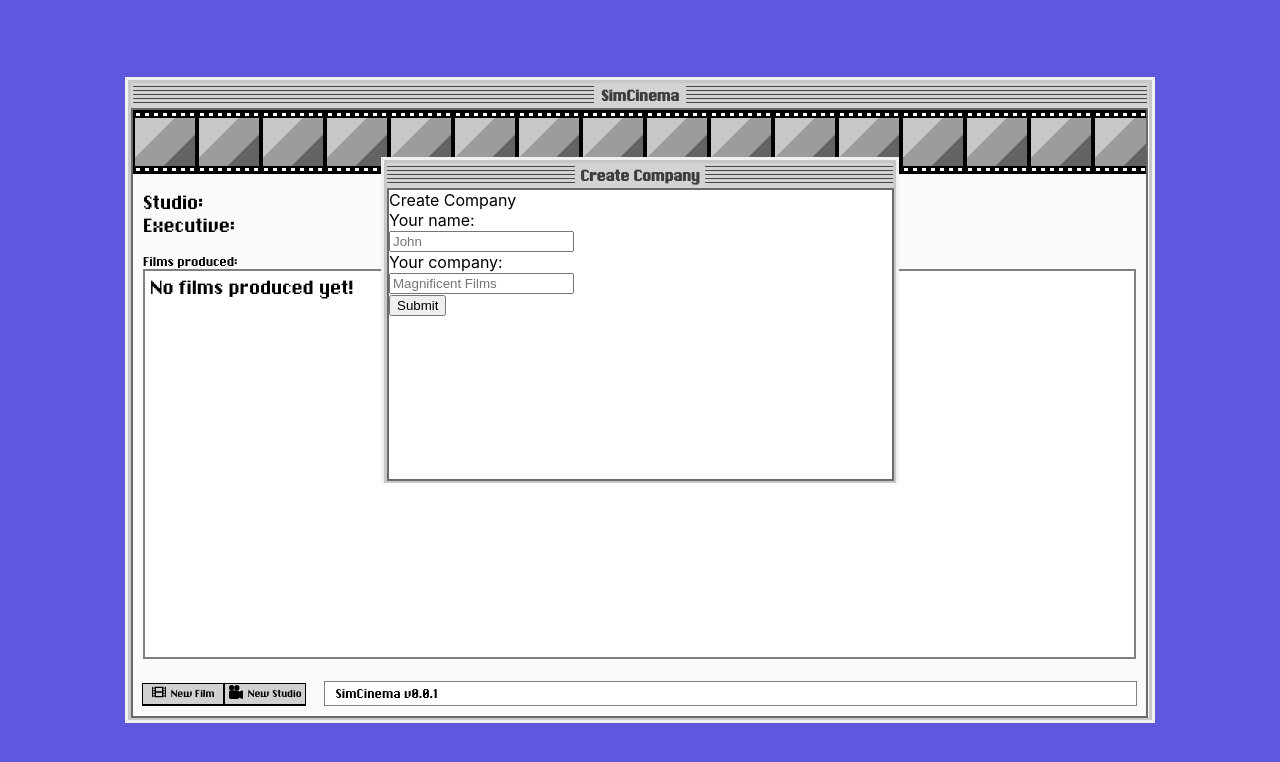
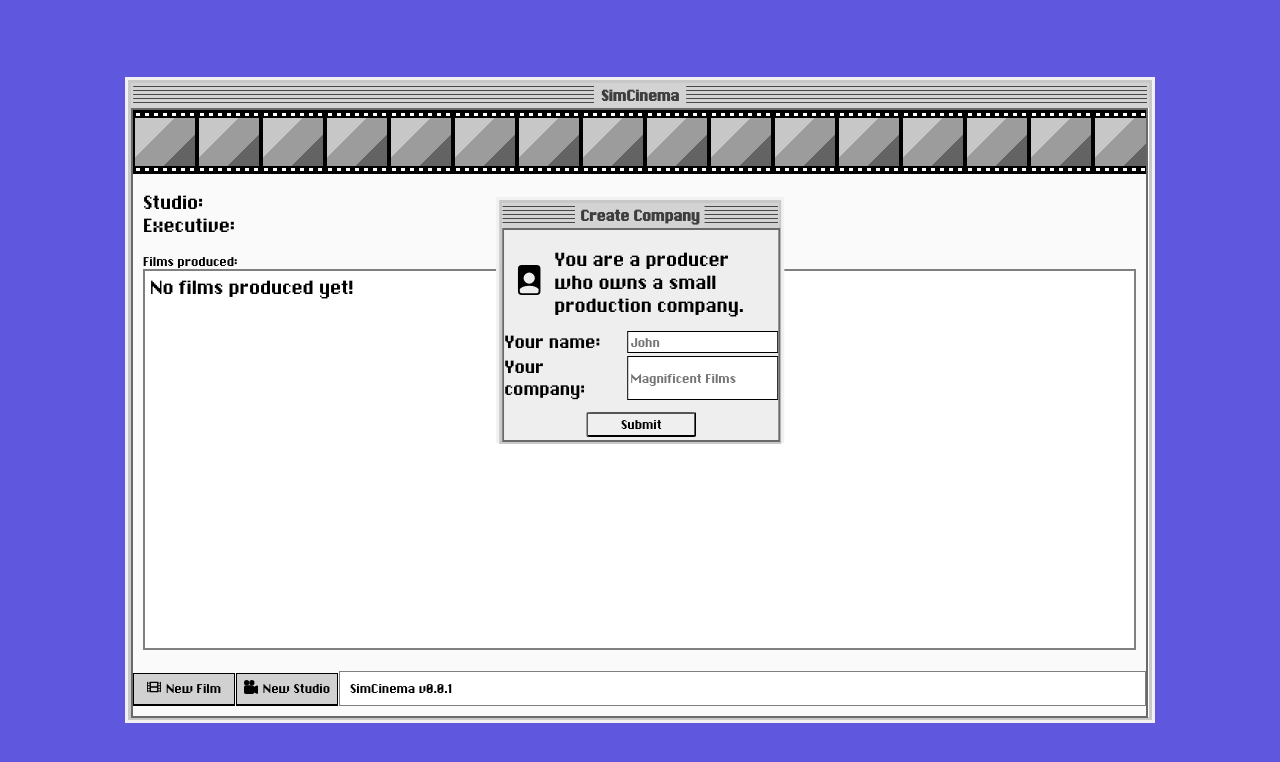
Before and after one commit to internetcharles/simcinema-ts, a React (Create React App) app: page / in a window 1280 px wide. Shown: the top 762 px of the page. Built offline with nearby package versions, Linux system fonts and the light colour scheme.

Commit message:
Styling!

```diff
--- a/src/Components/Create/CreateMovie.tsx
+++ b/src/Components/Create/CreateMovie.tsx
@@ -1,7 +1,6 @@
 import React, { useEffect, useState } from "react";
 import { useSelector } from "react-redux";
 import { useNavigate } from "react-router-dom";
-import Select from "react-select";
 import { useAppDispatch } from "../../Redux/hooks";
 import { resetBudget } from "../../Redux/Reducers/budgetSlice";
 import {
@@ -10,8 +9,10 @@ import {
 } from "../../Redux/Reducers/movieInfoSlice";
 import { resetQuality } from "../../Redux/Reducers/qualitySlice";
 import { RootState } from "../../Redux/store";
-import CompanyHeader from "../Global/CompanyHeader";
+import Window from "../Global/Window";
 import { Option } from "./Interfaces/CreateInterface";
+import { TbMovie } from "react-icons/tb";
+import "./Styles/CreateMovie.scss";
 
 interface Props {}
 
@@ -31,17 +32,7 @@ const CreateMovie: React.FC<Props> = (props) => {
     dispatch(resetQuality());
   }, [dispatch]);
 
-  const options: Option[] = [
-    { label: "Action/Adventure", value: "action-adventure" },
-    { label: "Comedy", value: "comedy" },
-    { label: "Drama", value: "drama" },
-    { label: "Romance", value: "romance" },
-    { label: "Horror", value: "horror" },
-    { label: "Sci-Fi", value: "sci-fi" },
-    { label: "Animated", value: "animated" },
-  ];
-
-  const handleGenreChange = (selectedOption: Option | null): void => {
+  const handleGenreChange = (selectedOption: any): void => {
     setSelectedGenre(selectedOption);
   };
 
@@ -62,32 +53,110 @@ const CreateMovie: React.FC<Props> = (props) => {
   };
 
   return (
-    <>
-      <CompanyHeader />
-      <div className="title-container">
-        <div>Title:</div>
+    <Window label="Create Movie" size={"medium-window"}>
+      <div className="create-movie-container">
+        <div className="create-movie-title-container">
+          <TbMovie size={50} />
+          <div className="create-movie-title-header">New movie info:</div>
+        </div>
+        <div className="create-movie-title-container">
+          <div className="create-movie-title-text">Title:</div>
           <input
+            className="create-movie-title-input"
             value={movieName}
             onInput={(e) => setMovieName((e.target as HTMLInputElement).value)}
             placeholder="Star Wars"
           />
         </div>
-      <div className="genre-container">
-        <div>Genre:</div>
-        <Select options={options} onChange={handleGenreChange} />
+        <div className="create-movie-flex-container">
+          <div className="create-movie-bottom-container">
+            <div className="create-movie-genre-header-label">Genre:</div>
+            <div className="create-movie-genre-container">
+              <div
+                onChange={handleGenreChange}
+                className="create-movie-genre-list"
+              >
+                <input
+                  className="create-movie-genre-option"
+                  type="radio"
+                  value="action-adventure"
+                  name="genre"
+                />
+                <input
+                  className="create-movie-genre-option"
+                  type="radio"
+                  value="comedy"
+                  name="genre"
+                />
+                <input
+                  className="create-movie-genre-option"
+                  type="radio"
+                  value="drama"
+                  name="genre"
+                />
+                <input
+                  className="create-movie-genre-option"
+                  type="radio"
+                  value="romance"
+                  name="genre"
+                />
+                <input
+                  className="create-movie-genre-option"
+                  type="radio"
+                  value="horror"
+                  name="genre"
+                />
+                <input
+                  className="create-movie-genre-option"
+                  type="radio"
+                  value="sci-fi"
+                  name="genre"
+                />
+                <input
+                  className="create-movie-genre-option"
+                  type="radio"
+                  value="animated"
+                  name="genre"
+                />
               </div>
-      <div className="description-container">
+              <div>
+                <div className="create-movie-genre-label">Action/Adventure</div>
+                <div className="create-movie-genre-label">Comedy</div>
+                <div className="create-movie-genre-label">Drama</div>
+                <div className="create-movie-genre-label">Romance</div>
+                <div className="create-movie-genre-label">Horror</div>
+                <div className="create-movie-genre-label">Sci-Fi</div>
+                <div className="create-movie-genre-label">Animated</div>
+              </div>
+            </div>
+          </div>
+          <div>
+            <div className="create-movie-description-container">
               <div>Description (optional):</div>
-        <input
+              <textarea
+                className="create-movie-description-input"
                 value={movieDescription}
                 onInput={(e) =>
                   setMovieDescription((e.target as HTMLInputElement).value)
                 }
                 placeholder="This is a space movie."
               />
+              <div className="create-movie-button-container">
+                <button
+                  className="create-movie-description-button-okay"
+                  onClick={submitMovie}
+                >
+                  Okay
+                </button>
+                <button className="create-movie-description-button">
+                  Cancel
+                </button>
               </div>
-      <button onClick={submitMovie}>Submit</button>
-    </>
+            </div>
+          </div>
+        </div>
+      </div>
+    </Window>
   );
 };
 
--- /dev/null
+++ b/src/Components/Create/Styles/CreateMovie.scss
@@ -0,0 +1,101 @@
+.create-movie-container {
+  font-family: "Sysfont";
+  background-color: rgb(238, 238, 238);
+  height: calc(100% - 10px);
+  padding-left: 10px;
+  padding-top: 10px;
+}
+
+.create-movie-title-container {
+  display: flex;
+  flex-direction: row;
+  align-items: center;
+  margin-top: 10px;
+  margin-bottom: 10px;
+}
+
+.create-movie-title-header {
+  font-size: 15pt;
+  margin-left: 10px;
+}
+
+.create-movie-title-text {
+  margin-right: 10px;
+}
+
+.create-movie-genre-list {
+  display: flex;
+  flex-direction: column;
+}
+
+.create-movie-genre-container {
+  display: flex;
+  flex-direction: row;
+}
+
+.create-movie-bottom-container {
+  display: flex;
+  flex-direction: row;
+  justify-content: space-between;
+}
+
+.create-movie-description-container {
+  display: flex;
+  flex-direction: column;
+  margin-right: 60px;
+  align-items: baseline;
+}
+
+.create-movie-genre-option {
+  margin-bottom: 5.8px;
+}
+
+.create-movie-genre-label {
+  margin-left: 5px;
+  margin-bottom: 4px;
+}
+
+.create-movie-genre-header-label {
+  margin-bottom: 10px;
+}
+
+.create-movie-description-input {
+  font-family: "Sysfont";
+  height: 120px;
+  width: 100%;
+  resize: none;
+}
+
+.create-movie-button-container {
+  display: flex;
+  flex-direction: row;
+}
+
+.create-movie-button-container button {
+  margin-right: 5px;
+  margin-top: 5px;
+  height: 30px;
+  width: 80px;
+  font-size: 12pt;
+  font-family: "Sysfont";
+}
+
+.create-movie-description-button-okay {
+  margin-right: 5px;
+  margin-top: 5px;
+  height: 30px;
+  width: 80px;
+  font-size: 12pt;
+  border: 2px solid rgb(85, 85, 85);
+  border-radius: 5%;
+}
+
+.create-movie-title-input {
+  font-family: "Sysfont";
+}
+
+.create-movie-flex-container {
+  display: flex;
+  flex-direction: row;
+  justify-content: space-between;
+}
--- a/src/Components/Global/Styles/MiniButton.scss
+++ b/src/Components/Global/Styles/MiniButton.scss
@@ -5,13 +5,14 @@
   align-items: center;
   background-color: rgb(209, 209, 209);
   font-family: "Sysfont";
-  font-size: 8pt;
-  width: 80px;
-  height: 20px;
+  font-size: 10pt;
+  width: 100px;
+  height: 30px;
   border-top: solid 1px black;
   border-right: solid 1px black;
   border-left: solid 1px black;
   border-bottom: solid 2px black;
+  margin-right: 1px;
 }
 
 .mini-button-icon {
--- a/src/Components/Global/Styles/header.scss
+++ /dev/null
@@ -1,3 +0,0 @@
-.header {
-  font-family: "Sysfont";
-}
--- a/src/Components/Global/Window.scss
+++ b/src/Components/Global/Window.scss
@@ -1,4 +1,4 @@
-.whole-window {
+.large-window {
   border: 3px solid;
   border-color: #f1f1f1;
   width: 80%;
@@ -12,11 +12,25 @@
   display: flex;
 }
 
+.medium-window {
+  border: 3px solid;
+  border-color: #f1f1f1;
+  width: 30%;
+  height: 40%;
+  background-color: white;
+  position: fixed;
+  top: 40%;
+  left: 50%;
+  /* bring your own prefixes */
+  transform: translate(-50%, -50%);
+  display: flex;
+}
+
 .small-window {
   border: 3px solid;
   border-color: #f1f1f1;
-  width: 40%;
-  height: 40%;
+  width: 22%;
+  height: 30%;
   background-color: white;
   position: fixed;
   top: 40%;
--- a/src/Components/Global/Window.tsx
+++ b/src/Components/Global/Window.tsx
@@ -9,7 +9,7 @@ interface Props {
 
 const Window: React.FC<Props> = ({ label, children, size }) => {
   return (
-    <div className={size === "large" ? "whole-window" : "small-window"}>
+    <div className={size}>
       <div className="inner-border">
         <div className="document-bar">
           <div className="line-container">
--- a/src/Components/Start/CreateCompany.tsx
+++ b/src/Components/Start/CreateCompany.tsx
@@ -1,54 +1,80 @@
 import React, { useState } from "react";
-import { useNavigate } from "react-router-dom";
 import { useAppDispatch } from "../../Redux/hooks";
 import { setCompanyInfo } from "../../Redux/Reducers/companyInfoSlice";
 import Window from "../Global/Window";
+import { BsFillFilePersonFill } from "react-icons/bs";
+import "./Styles/CreateCompany.scss";
 
 interface Props {
-  closeModal: () => void;
+  handleNewCompanyPress: () => void;
 }
 
-const CreateCompany: React.FC<Props> = ({ closeModal }) => {
+const CreateCompany: React.FC<Props> = ({ handleNewCompanyPress }) => {
   const dispatch = useAppDispatch();
 
   const [companyName, setCompanyName] = useState<string>("");
   const [playerName, setPlayerName] = useState<string>("");
+  const [inputValid, setInputValid] = useState<boolean>(true);
 
   const submitCompanyInfo = (): void => {
     if (playerName === "" || companyName === "") {
-      alert("Please enter a name and company name!");
+      setInputValid(false);
       return;
     }
     dispatch(
       setCompanyInfo({
+        playerName,
         companyName,
-        playerName,
         history: [],
       }),
     );
-    closeModal();
+    handleNewCompanyPress();
   };
 
   return (
-    <Window size="small" label="Create Company">
-      <div>Create Company</div>
-      <div className="company-name-input">
-        <div>Your name:</div>
+    <Window size="small-window" label="Create Company">
+      <div className="company-container">
+        <div className="company-title-container">
+          <div className="company-header-icon-container">
+            <BsFillFilePersonFill size={30} />
+          </div>
+          <div>You are a producer who owns a small production company.</div>
+        </div>
+        <div className="company-name-input-box"></div>
+        <div>
+          <div className="company-input-container">
+            <div className="company-input-label">Your name:</div>
             <input
+              className="company-input-input"
               value={playerName}
-          onInput={(e) => setPlayerName((e.target as HTMLInputElement).value)}
+              onInput={(e) =>
+                setPlayerName((e.target as HTMLInputElement).value)
+              }
               placeholder="John"
             />
           </div>
-      <div className="company-name-input">
-        <div>Your company:</div>
+          <div className="company-input-container">
+            <div className="company-input-label">Your company:</div>
             <input
+              className="company-input-input"
               value={companyName}
-          onInput={(e) => setCompanyName((e.target as HTMLInputElement).value)}
+              onInput={(e) =>
+                setCompanyName((e.target as HTMLInputElement).value)
+              }
               placeholder="Magnificent Films"
             />
           </div>
-      <button onClick={submitCompanyInfo}>Submit</button>
+        </div>
+        {!inputValid && (
+          <div className="company-invalid-input">
+            Please enter a name and company name!
+          </div>
+        )}
+        <div className="company-name-input"></div>
+        <button className="company-name-submit" onClick={submitCompanyInfo}>
+          Submit
+        </button>
+      </div>
     </Window>
   );
 };
--- a/src/Components/Start/StartPage.tsx
+++ b/src/Components/Start/StartPage.tsx
@@ -28,12 +28,12 @@ const StartPage: React.FC = (props) => {
   };
 
   const handleNewCompanyPress = (): void => {
-    navigate("/create-company");
+    setShowCompanyModal(false);
   };
 
   return (
     <>
-      <Window size="large" label="SimCinema">
+      <Window size="large-window" label="SimCinema">
         <div className="start-page-container">
           <InfoHeader
             playerName={companyInfo.playerName}
@@ -78,7 +78,7 @@ const StartPage: React.FC = (props) => {
         </div>
       </Window>
       {showCompanyModal && (
-        <CreateCompany closeModal={() => setShowCompanyModal(false)} />
+        <CreateCompany handleNewCompanyPress={() => handleNewCompanyPress()} />
       )}
     </>
   );
--- /dev/null
+++ b/src/Components/Start/Styles/CreateCompany.scss
@@ -0,0 +1,55 @@
+.company-container {
+  background-color: rgb(238, 238, 238);
+  height: 100%;
+  font-family: "Sysfont";
+  display: flex;
+  justify-content: space-around;
+  align-items: center;
+  flex-direction: column;
+}
+
+.company-title-container {
+  display: flex;
+  flex-direction: row;
+  font-size: 15pt;
+  margin-right: 10px;
+  margin-left: 10px;
+  margin-top: 15px;
+  justify-content: center;
+  align-items: center;
+}
+
+.company-header-icon-container {
+  margin-right: 10px;
+}
+
+.company-input-container {
+  display: flex;
+  flex-direction: row;
+  font-size: 14pt;
+  margin-top: 3px;
+}
+
+.company-input-label {
+  margin-right: 10px;
+}
+
+.company-input-label {
+  width: 100%;
+}
+
+.company-input-input {
+  font-family: "Sysfont";
+  border: 1px solid black;
+}
+
+.company-name-submit {
+  font-family: "Sysfont";
+  width: 110px;
+  height: 25px;
+  border-radius: 5%;
+}
+
+.company-invalid-input {
+  color: red;
+}
```
Lines whose indentation alone changed are shown as unchanged.
